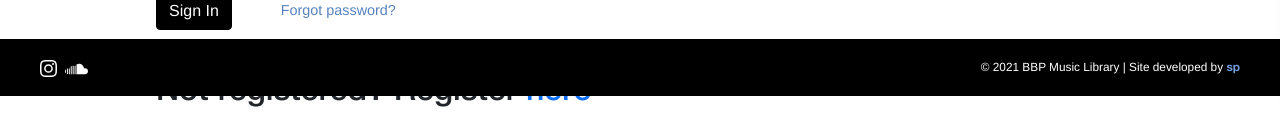
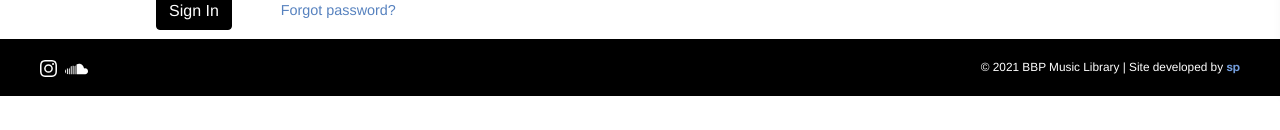
Before and after one commit to mrstevedev/bbpmusiclibrary, a Next.js app: page /signin in a window 1280 px wide. Shown: the part 704-834 px from the top of the page. Built offline with nearby package versions, Linux system fonts and the light colour scheme.

Commit message:
Moved from inline styles

```diff
--- a/styles/SignIn.module.scss
+++ b/styles/SignIn.module.scss
@@ -22,3 +22,10 @@
 .SignIn__subHeading {
     font-weight: 100;
 }
+
+.Signin__register {
+    font-size: 1.1rem;
+    .Signin__link {
+        color: #5782bf;
+    }
+}
```
